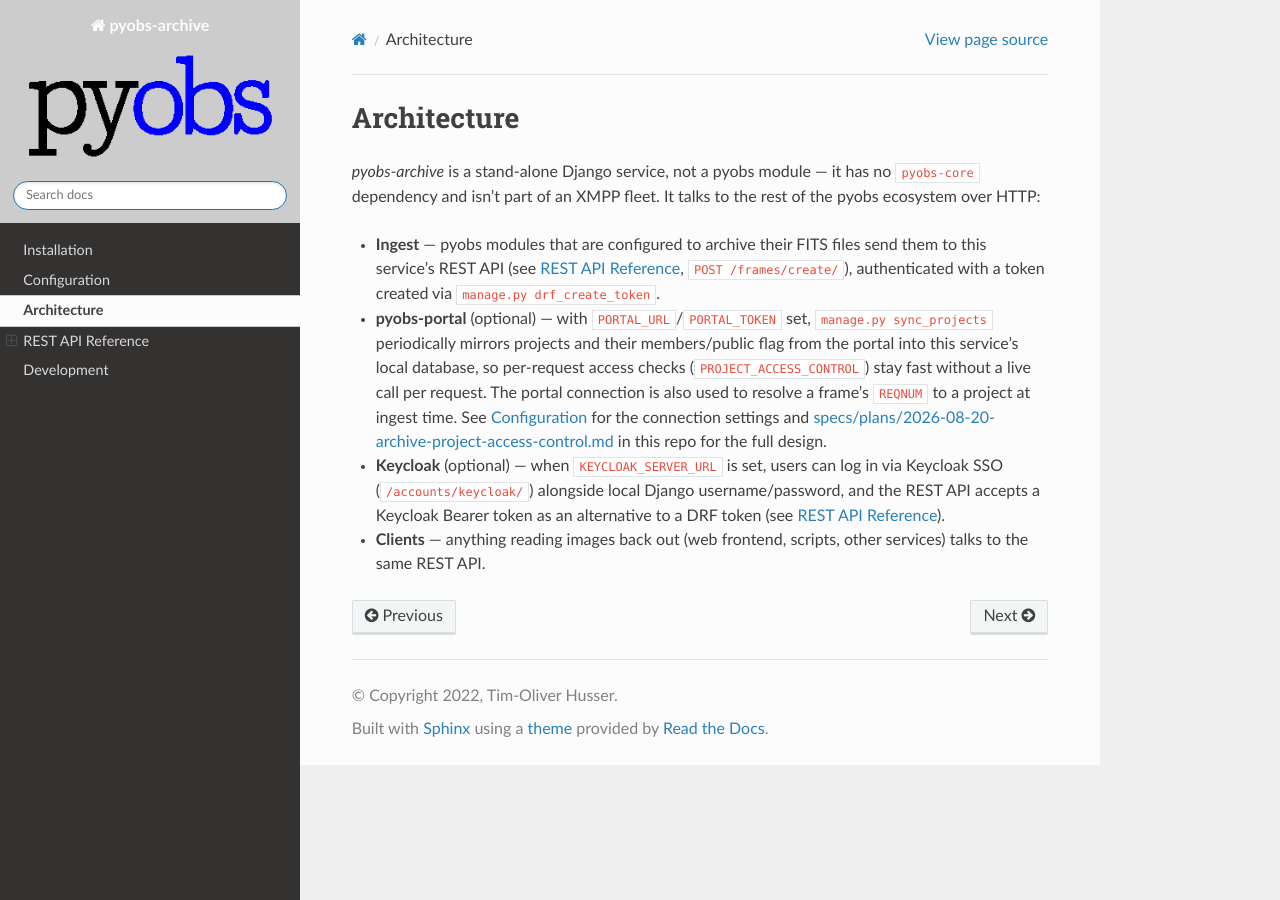
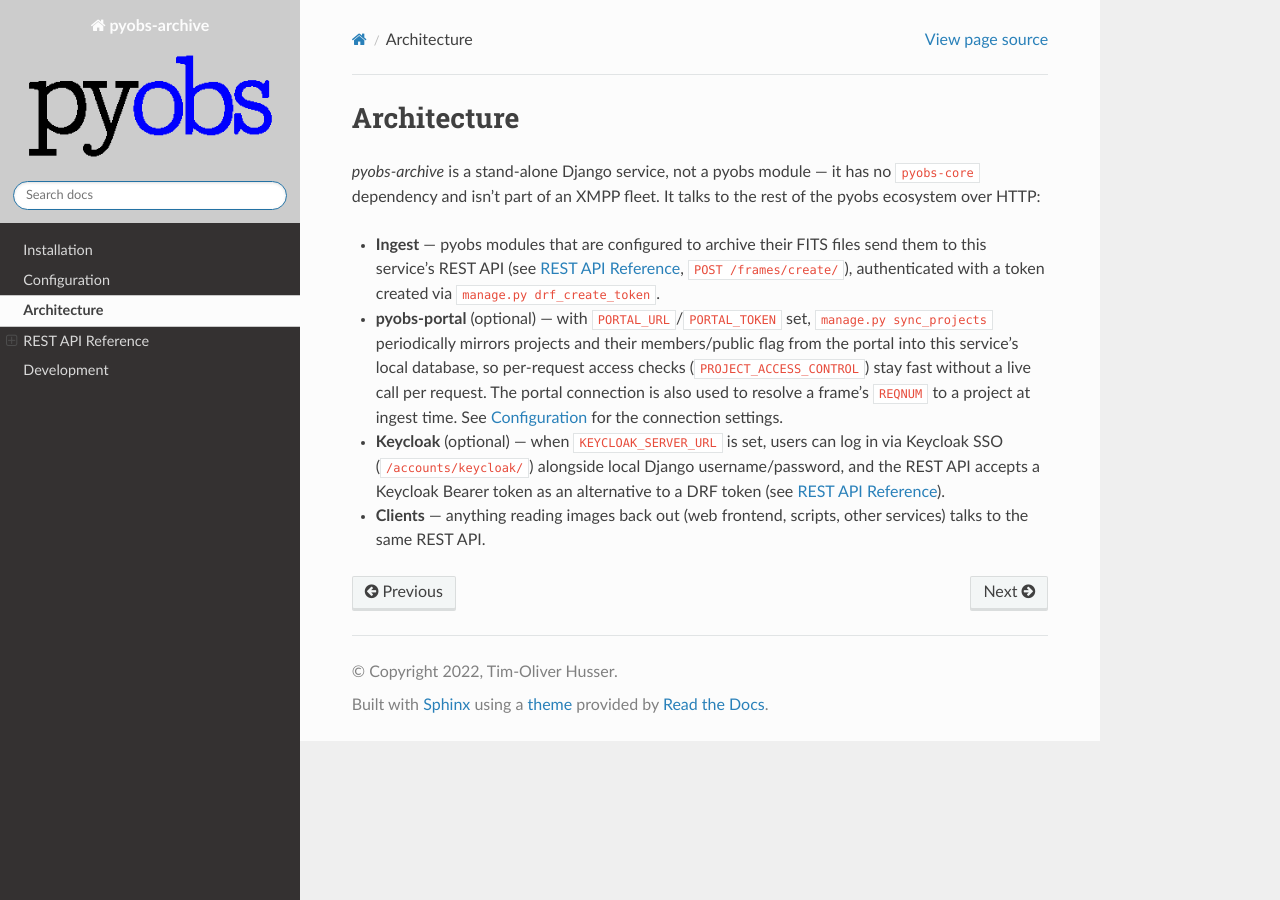
Before and after one commit to pyobs/pyobs-archive, a Sphinx documentation site: the page built from docs/source/architecture.rst, in a window 1280 px wide. Built offline with Sphinx 7.4.7 and the Read the Docs theme 3.1.0, drawn with Linux system fonts in a browser that asks for light colours.

Commit message:
Remove cross-repo specs/ link from Sphinx docs
User-facing docs shouldn't point at internal planning docs.

```diff
--- a/docs/source/architecture.rst
+++ b/docs/source/architecture.rst
@@ -13,9 +13,7 @@ ecosystem over HTTP:
   into this service's local database, so per-request access checks (``PROJECT_ACCESS_CONTROL``)
   stay fast without a live call per request. The portal connection is also used to resolve a
   frame's ``REQNUM`` to a project at ingest time. See :doc:`configuration` for the connection
-  settings and `specs/plans/2026-08-20-archive-project-access-control.md
-  <https://github.com/pyobs/pyobs-archive/blob/develop/specs/plans/2026-08-20-archive-project-access-control.md>`_
-  in this repo for the full design.
+  settings.
 - **Keycloak** (optional) — when ``KEYCLOAK_SERVER_URL`` is set, users can log in via Keycloak SSO
   (``/accounts/keycloak/``) alongside local Django username/password, and the REST API accepts a
   Keycloak Bearer token as an alternative to a DRF token (see :doc:`api`).
```
